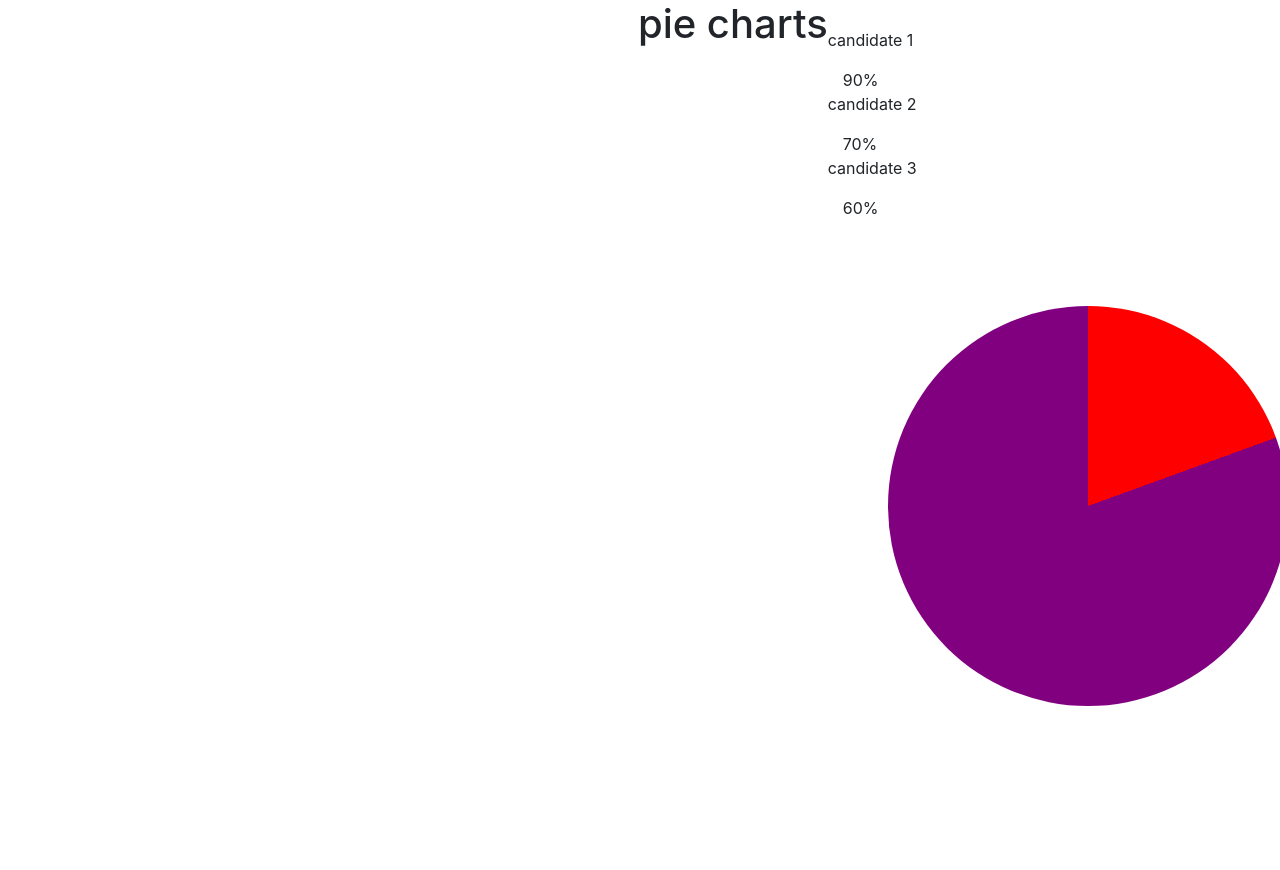
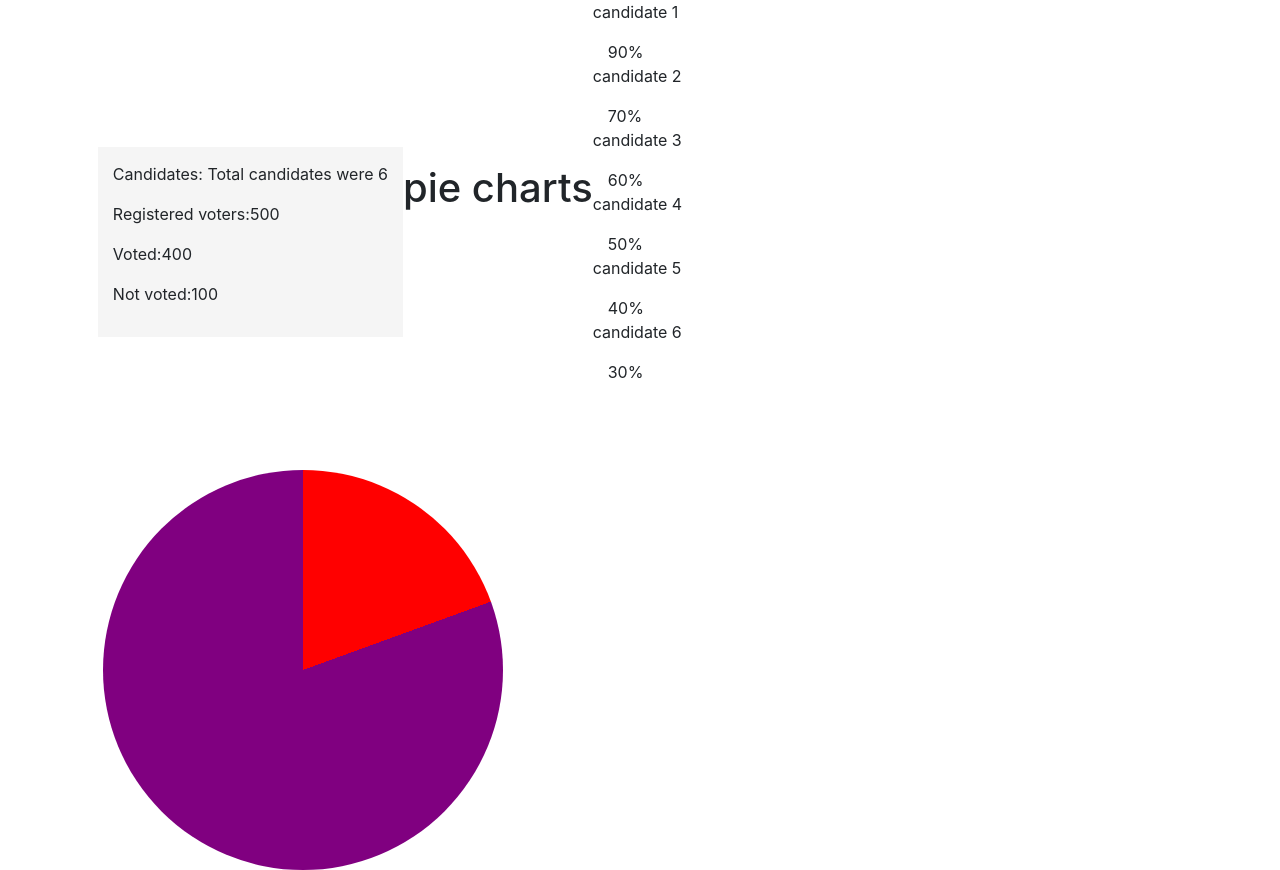
Before and after one commit to paulinenanzala19/Online-Voting-System, a plain HTML site: page index.html in a window 1280 px wide. Before the commit the page ends 800 px from the top, so only its background shows below. Drawn offline with nearby package versions, Linux system fonts and the light colour scheme.

Commit message:
style:piechart-styling-optimised styling the piechart

```diff
--- a/css/style.css
+++ b/css/style.css
@@ -1,13 +1,13 @@
 .page{
     /* border: solid black; */
     background-color: whitesmoke;
-    margin-top: -700px;
-    margin-left: 250px;
+    margin-top: 100px;
+    margin-left: -500px;
     padding: 15px;
 }
 .piechart {
     margin-top: 250px;
-    margin-left: 250px;
+    margin-left: -300px;
     display: block;
     position: absolute;
     width: 400px;
--- a/index.html
+++ b/index.html
@@ -39,7 +39,7 @@
 
           </div>
       </div>
-      <div class="page">
+      <div class="gee">
           <p>candidate 4</p>
           <div class="container">
               <div class="vote candidate4">50%</div>
```
